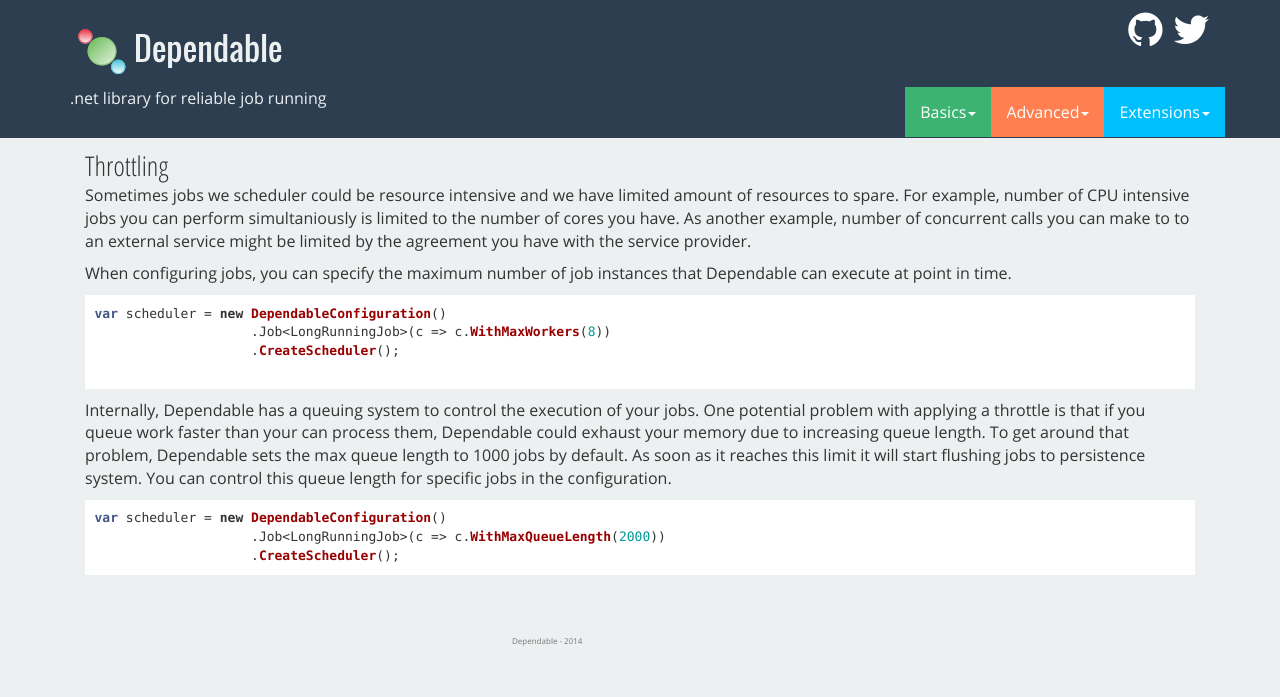
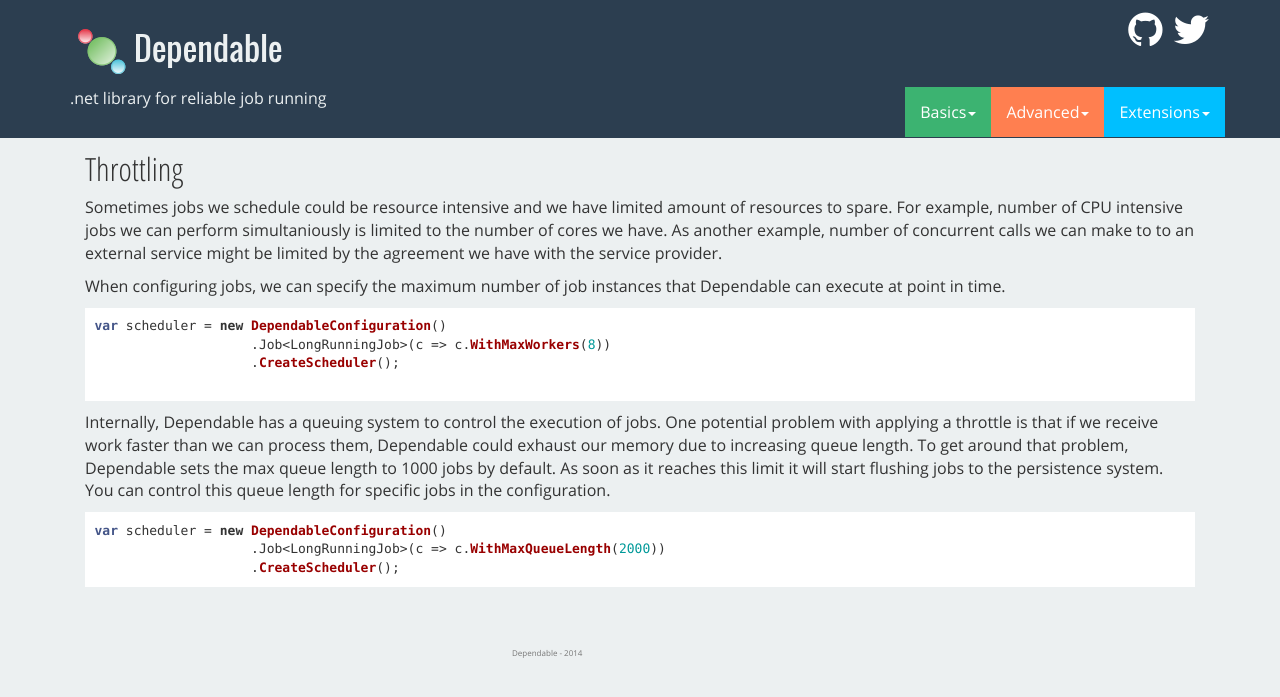
Before and after one commit to GeeksDiary/Molecules, a Jekyll site: the page built from throttling.html, in a window 1280 px wide. Shown: the top 697 px of the page. Built offline with Jekyll 4.4.1, drawn with Linux system fonts in a browser that asks for light colours; Markdown is read by kramdown in place of the engine named in the settings; comment, search, counter and statistics services are not loaded.

Commit message:
Revised text.

````diff
--- a/_includes/throttling.md
+++ b/_includes/throttling.md
@@ -1,7 +1,7 @@
-### <a name="throttling" class="anchor"></a>Throttling
-Sometimes jobs we scheduler could be resource intensive and we have limited amount of resources to spare. For example, number of CPU intensive jobs you can perform simultaniously is limited to the number of cores you have. As another example, number of concurrent calls you can make to to an external service might be limited by the agreement you have with the service provider.
+## <a name="throttling" class="anchor"></a>Throttling
+Sometimes jobs we schedule could be resource intensive and we have limited amount of resources to spare. For example, number of CPU intensive jobs we can perform simultaniously is limited to the number of cores we have. As another example, number of concurrent calls we can make to to an external service might be limited by the agreement we have with the service provider.
 
-When configuring jobs, you can specify the maximum number of job instances that Dependable can execute at point in time.
+When configuring jobs, we can specify the maximum number of job instances that Dependable can execute at point in time.
 
 ```csharp
 var scheduler = new DependableConfiguration()
@@ -10,7 +10,7 @@
 
 ```
 
-Internally, Dependable has a queuing system to control the execution of your jobs. One potential problem with applying a throttle is that if you queue work faster than your can process them, Dependable could exhaust your memory due to increasing queue length. To get around that problem, Dependable sets the max queue length to 1000 jobs by default. As soon as it reaches this limit it will start flushing jobs to persistence system. You can control this queue length for specific jobs in the configuration.
+Internally, Dependable has a queuing system to control the execution of jobs. One potential problem with applying a throttle is that if we receive work faster than we can process them, Dependable could exhaust our memory due to increasing queue length. To get around that problem, Dependable sets the max queue length to 1000 jobs by default. As soon as it reaches this limit it will start flushing jobs to the persistence system. You can control this queue length for specific jobs in the configuration.
 
 ```csharp
 var scheduler = new DependableConfiguration()
````
